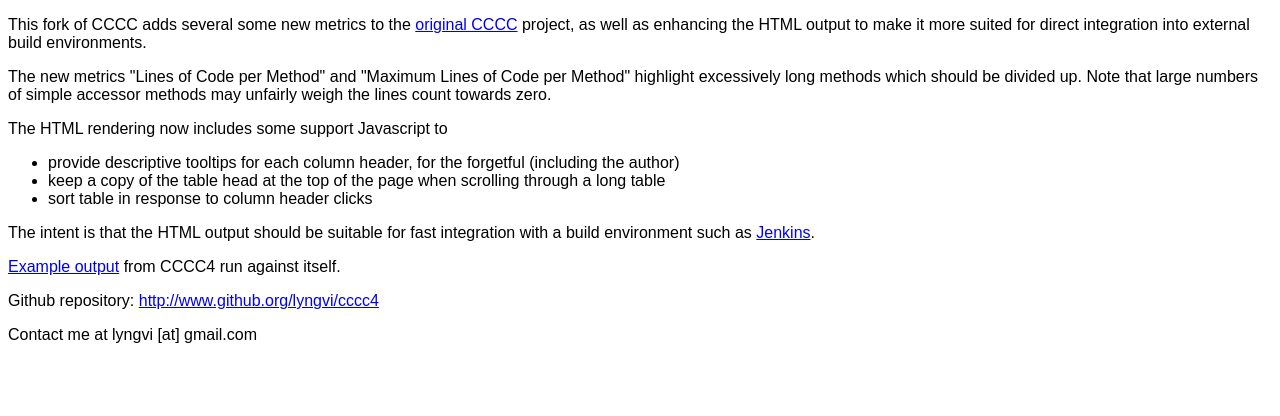
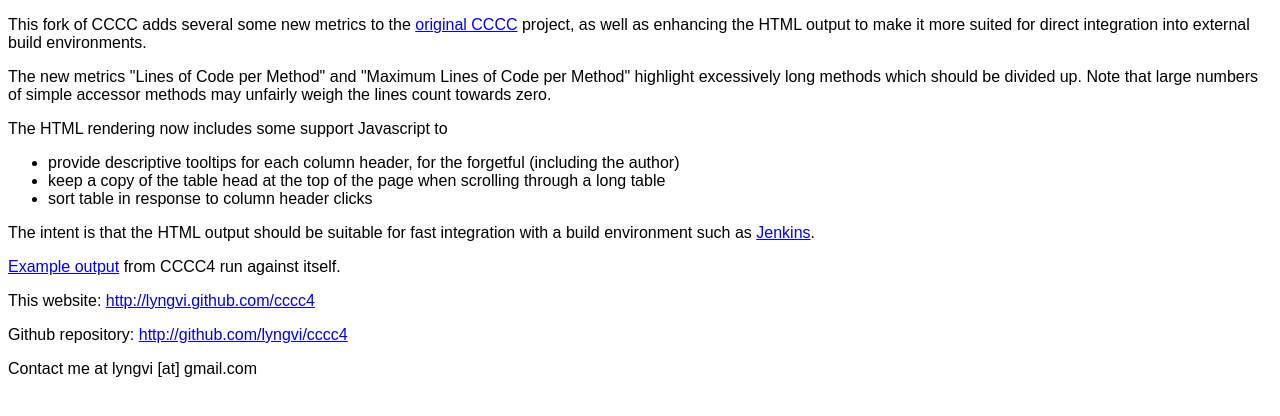
Before and after one commit to lyngvi/cccc4, a plain HTML site: page index.html in a window 1280 px wide. Drawn offline with Linux system fonts and the light colour scheme.

Commit message:
get my own URL right, stuff on the page woo

```diff
--- a/index.html
+++ b/index.html
@@ -19,7 +19,8 @@ which should be divided up. Note that large numbers of simple accessor methods m
 </ul>
 <p>The intent is that the HTML output should be suitable for fast integration with a build environment such as <a href="http://jenkins-ci.org/">Jenkins</a>.</p>
 <p><a href="CCCC-Self/cccc.html">Example output</a> from CCCC4 run against itself.</p>
-<p>Github repository: <a href="http://www.github.org/lyngvi/cccc4">http://www.github.org/lyngvi/cccc4</a></p>
+<p>This website: <a href="http://lyngvi.github.com/cccc4">http://lyngvi.github.com/cccc4</a></p>
+<p>Github repository: <a href="http://github.com/lyngvi/cccc4">http://github.com/lyngvi/cccc4</a></p>
 <p>Contact me at lyngvi&nbsp;[at]<span class="void">nothing to see here</span> gmail.com</p>
   </body>
 </html>
```
